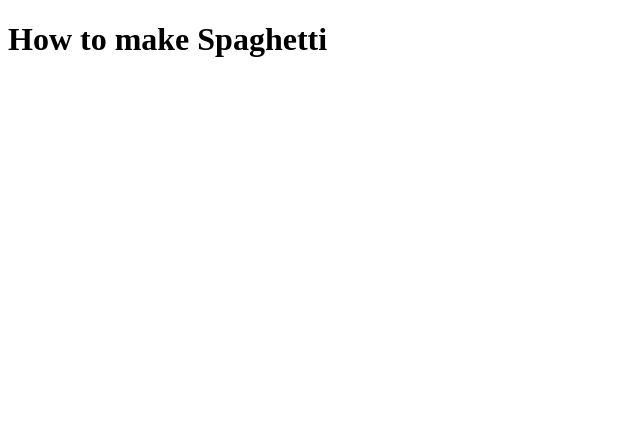
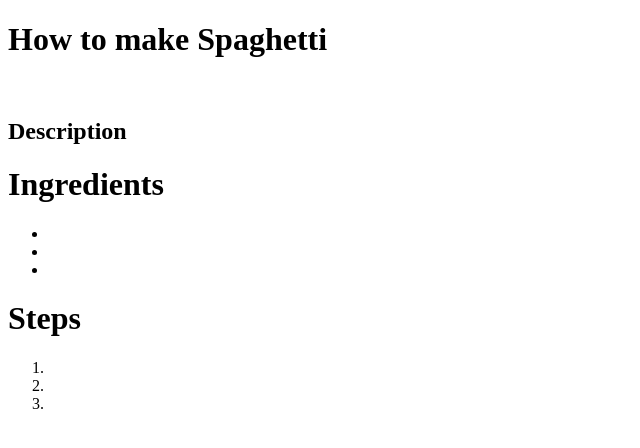
Before and after one commit to christiannham/odin-recipes, a plain HTML site: page recipes/spaghetti.html in a window 1280 px wide. Shown: the whole page, without its empty margins (0-640 px from the left). Drawn offline with Linux system fonts and the light colour scheme.

Commit message:
Build basic page structure for spaghetti.html

```diff
--- a/recipes/spaghetti.html
+++ b/recipes/spaghetti.html
@@ -8,5 +8,24 @@
 </head>
 <body>
   <h1>How to make Spaghetti</h1>
+  <img src="">
+  <h2>Description</h2>
+  <p></p>
+  <div>
+    <h1>Ingredients</h1>
+    <ul>
+      <li></li>
+      <li></li>
+      <li></li>
+    </ul>
+  </div>
+  <div>
+    <h1>Steps</h1>
+    <ol>
+      <li></li>
+      <li></li>
+      <li></li>
+    </ol>
+  </div>
 </body>
 </html>
```
Also changed, not shown: index.html (added, +17 -0 lines), recipes/egg-biscuit.html (added, +12 -0 lines).
